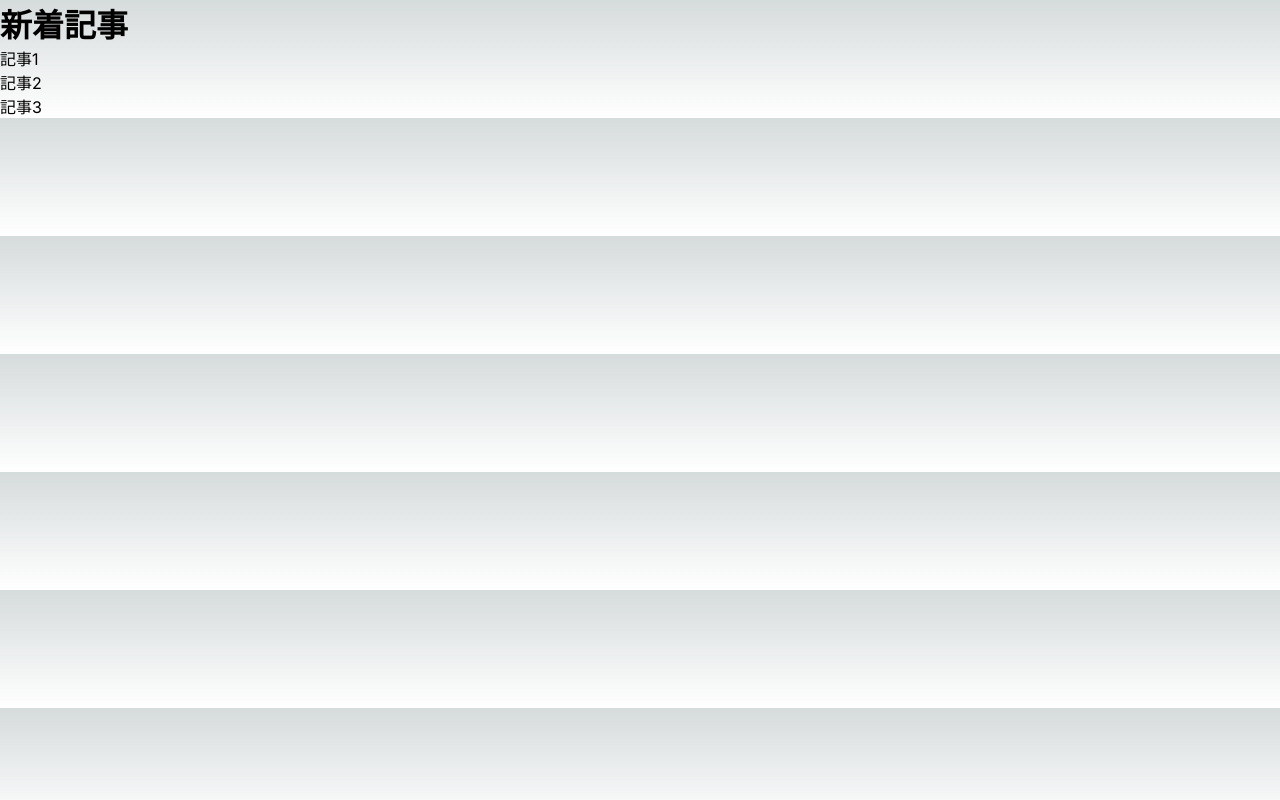
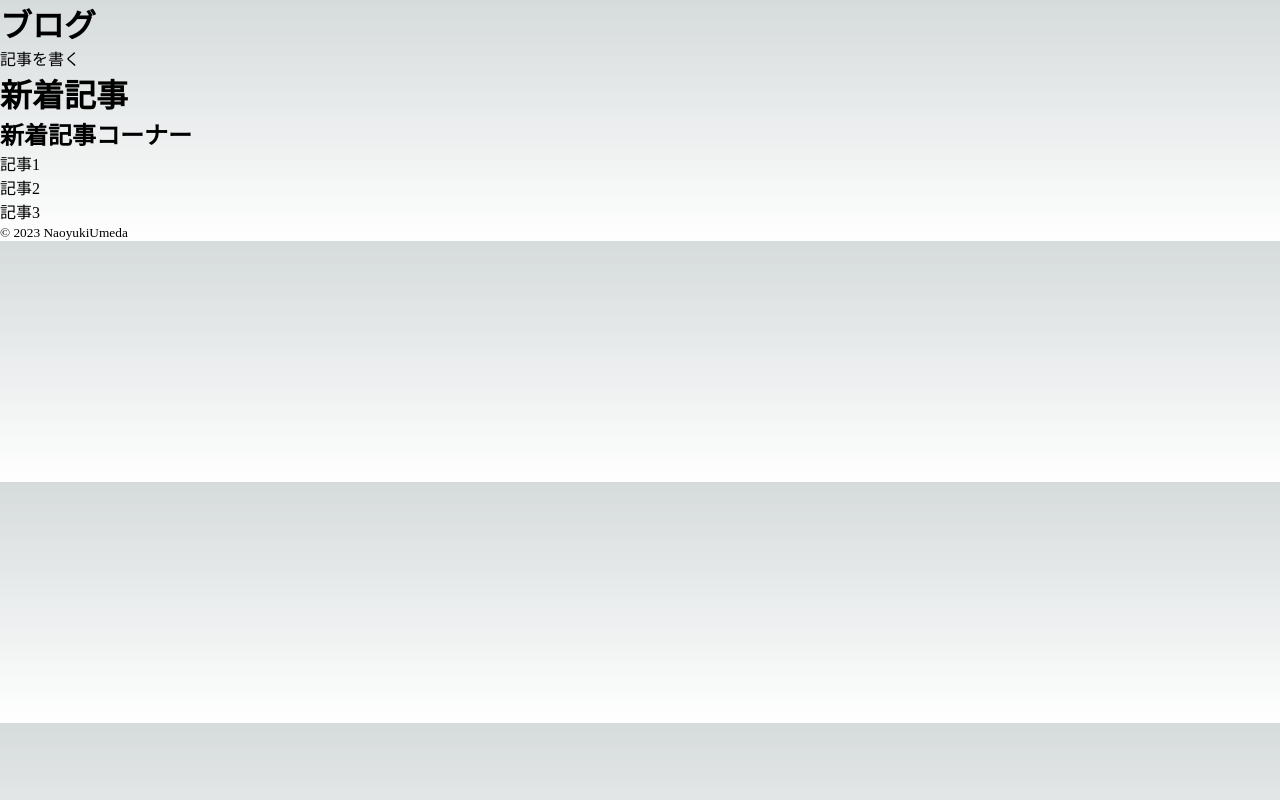
Before and after one commit to umedanaoyuki/nextjs13-typescript, a Next.js app: page / in a window 1280 px wide. Built offline with nearby package versions, Linux system fonts and the light colour scheme.

Commit message:
layout.tsxの勉強

```diff
--- a/app/articles/[slug]/page.tsx
+++ b/app/articles/[slug]/page.tsx
@@ -2,6 +2,7 @@ export default function Article({ params }: { params: { slug: string } }) {
     return (
         <div>
             <h1>記事の詳細</h1>
+            <h2>記事のスラッグコーナー</h2>
             <p>記事のスラッグ: {params.slug}</p>
         </div>
     );
--- a/app/layout.tsx
+++ b/app/layout.tsx
@@ -1,6 +1,7 @@
 import './globals.css'
 import type { Metadata } from 'next'
 import { Inter } from 'next/font/google'
+import Link from "next/link";
 
 const inter = Inter({ subsets: ['latin'] })
 
@@ -15,8 +16,20 @@ export default function RootLayout({
   children: React.ReactNode
 }) {
   return (
-    <html lang="en">
-      <body className={inter.className}>{children}</body>
-    </html>
-  )
+      <html lang="ja">
+      <head />
+      <body>
+      <header>
+        <h1>
+          <Link href="/">ブログ</Link>
+        </h1>
+        <Link href="/articles/new">記事を書く</Link>
+      </header>
+      {children}
+      <footer>
+        <small>© 2023 NaoyukiUmeda</small>
+      </footer>
+      </body>
+      </html>
+  );
 }
--- a/app/page.tsx
+++ b/app/page.tsx
@@ -5,6 +5,7 @@ export default function Home() {
   return (
       <div>
           <h1>新着記事</h1>
+          <h2>新着記事コーナー</h2>
           <ul>
               <li>記事1</li>
               <li>記事2</li>
```
